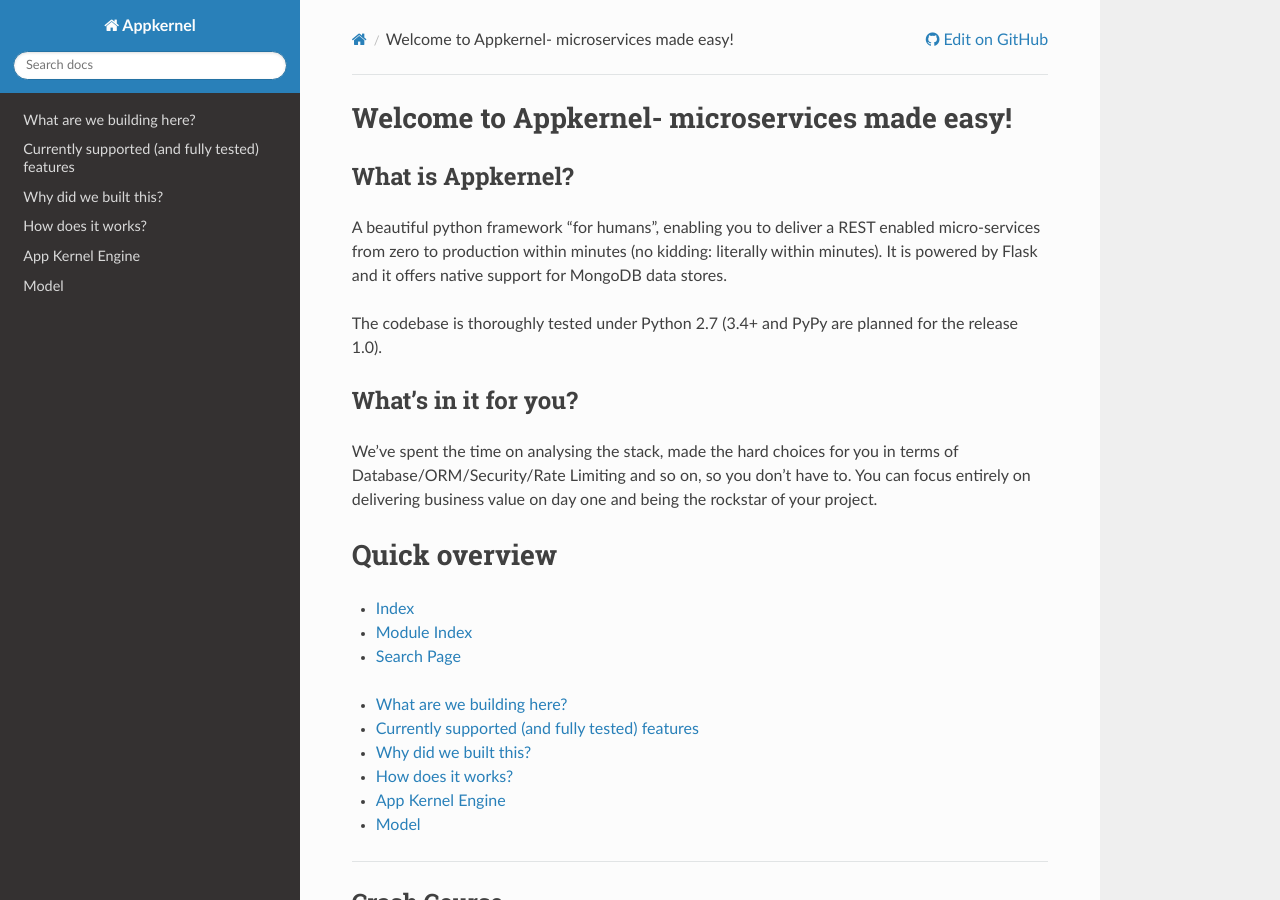
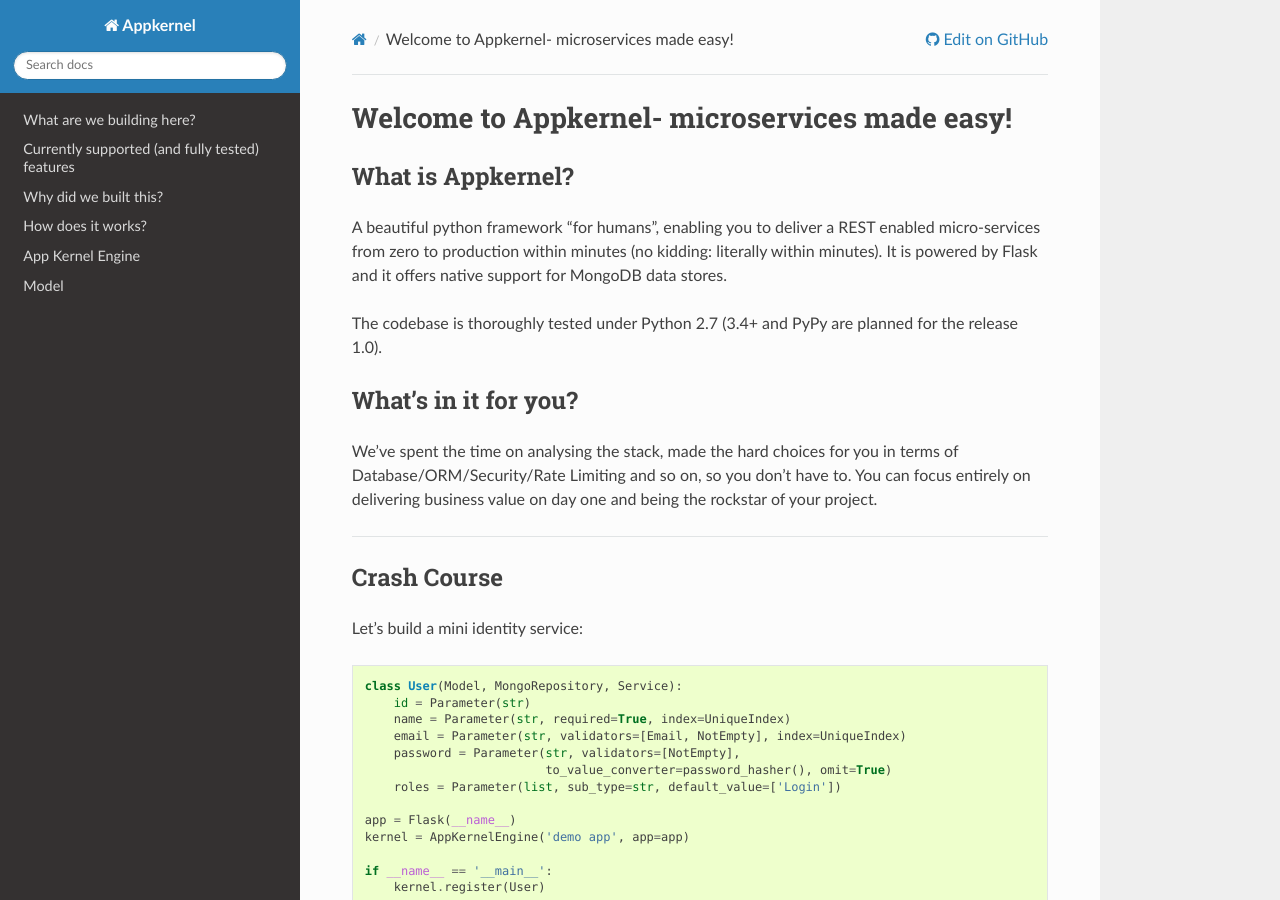
Before and after one commit to accelero-cloud/appkernel, a Sphinx documentation site: the page built from docs/index.rst, in a window 1280 px wide and 900 px high. Built offline with Sphinx 7.4.7 and the Read the Docs theme 2.0.0, drawn with Linux system fonts in a browser that asks for light colours; some of the changed text lies outside the part shown.

Commit message:
fix docs

```diff
--- a/docs/conf.py
+++ b/docs/conf.py
@@ -12,20 +12,16 @@
 # add these directories to sys.path here. If the directory is relative to the
 # documentation root, use os.path.abspath to make it absolute, like shown here.
 #
-# import os
-# import sys
-# sys.path.insert(0, os.path.abspath('.'))
+import os
+import sys
+#sys.path.insert(0, os.path.abspath('.'))
+sys.path.insert(0, os.path.abspath('../appkernel'))
 
 
 # -- Project information -----------------------------------------------------
-import os
-import sys
-
 project = u'Appkernel'
 copyright = u'2018, Csaba Tamas'
 author = u'Csaba Tamas'
-
-sys.path.insert(0, os.path.abspath('../appkernel'))
 
 # The short X.Y version
 version = u''
--- a/docs/index.rst
+++ b/docs/index.rst
@@ -17,14 +17,6 @@ What's in it for you?
 ---------------------
 We've spent the time on analysing the stack, made the hard choices for you in terms of Database/ORM/Security/Rate Limiting and so on, so you don't have to.
 You can focus entirely on delivering business value on day one and being the rockstar of your project.
-
-Quick overview
-==============
-* :ref:`genindex`
-* :ref:`modindex`
-* :ref:`search`
-
-.. include:: contents.rst.inc
 
 ****
 
```
Also changed, not shown: other parts of docs/index.rst (+4 -0 lines).
